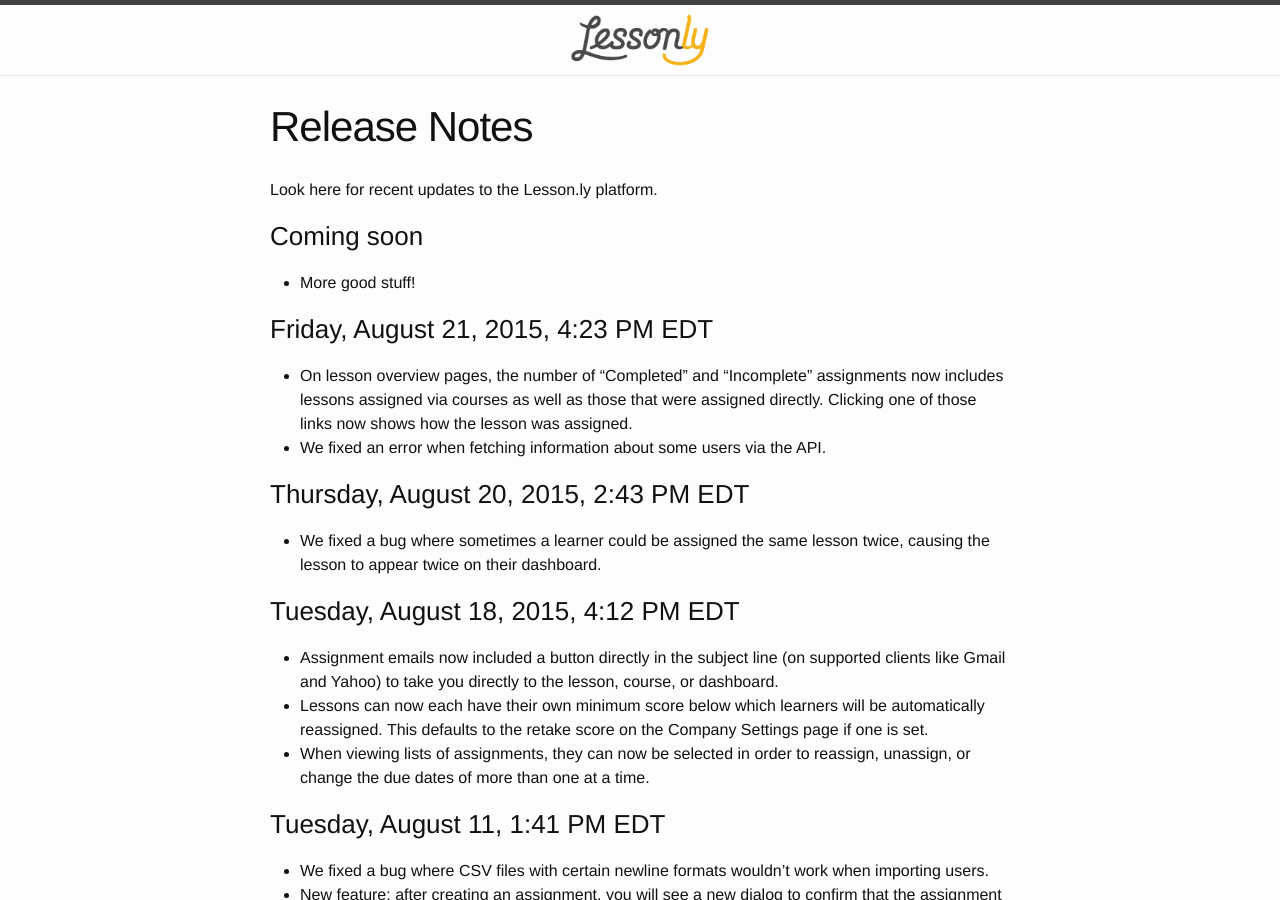
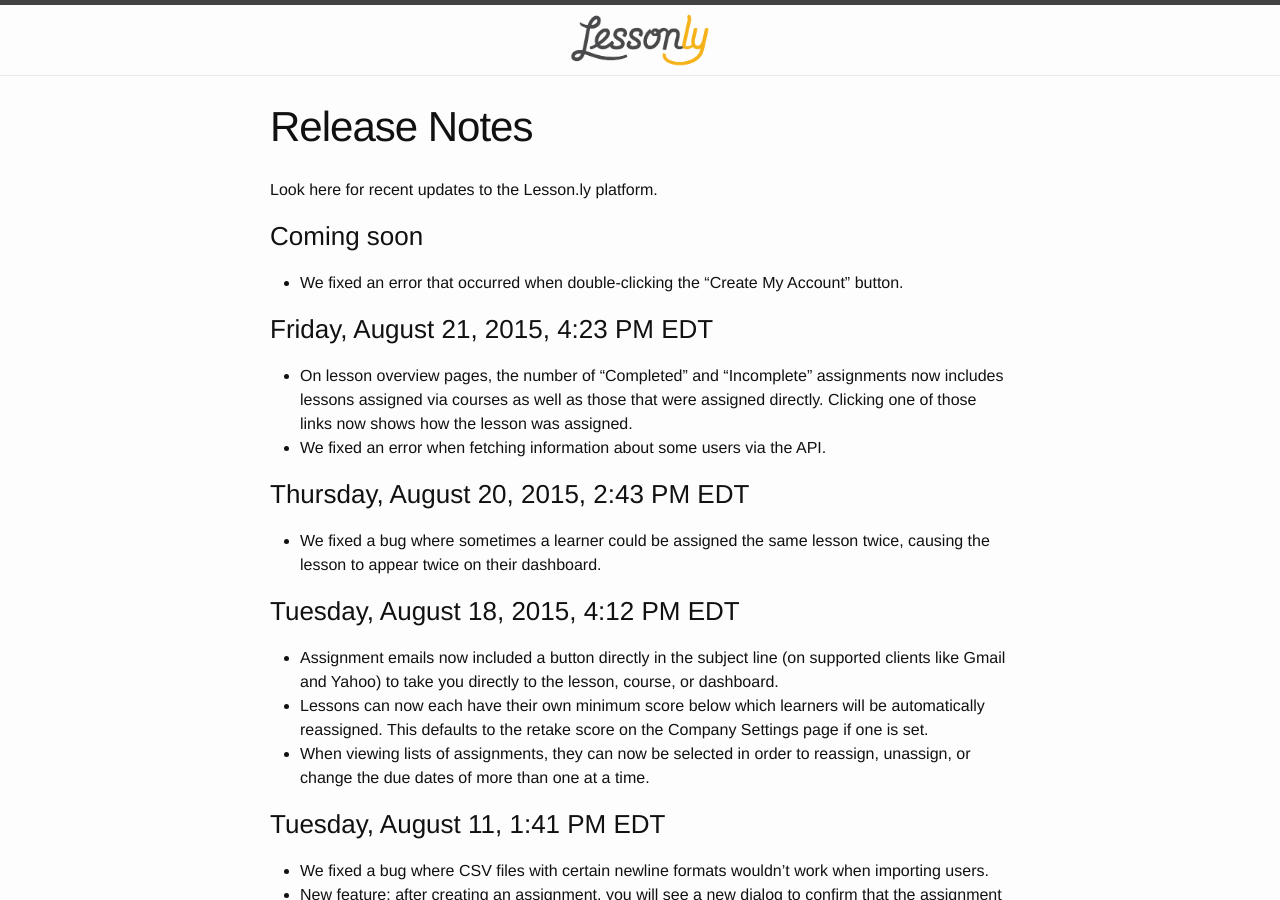
Before and after one commit to isabella232/lessonly.github.io, a Jekyll site: the page built from release-notes.md, in a window 1280 px wide and 900 px high. Built offline with Jekyll 4.4.1, drawn with Linux system fonts in a browser that asks for light colours.

Commit message:
Fixed a double-click bug

```diff
--- a/release-notes.md
+++ b/release-notes.md
@@ -8,7 +8,7 @@
 
 ### Coming soon
 
-- More good stuff!
+- We fixed an error that occurred when double-clicking the “Create My Account” button.
 
 ### Friday, August 21, 2015, 4:23 PM EDT
 
```
